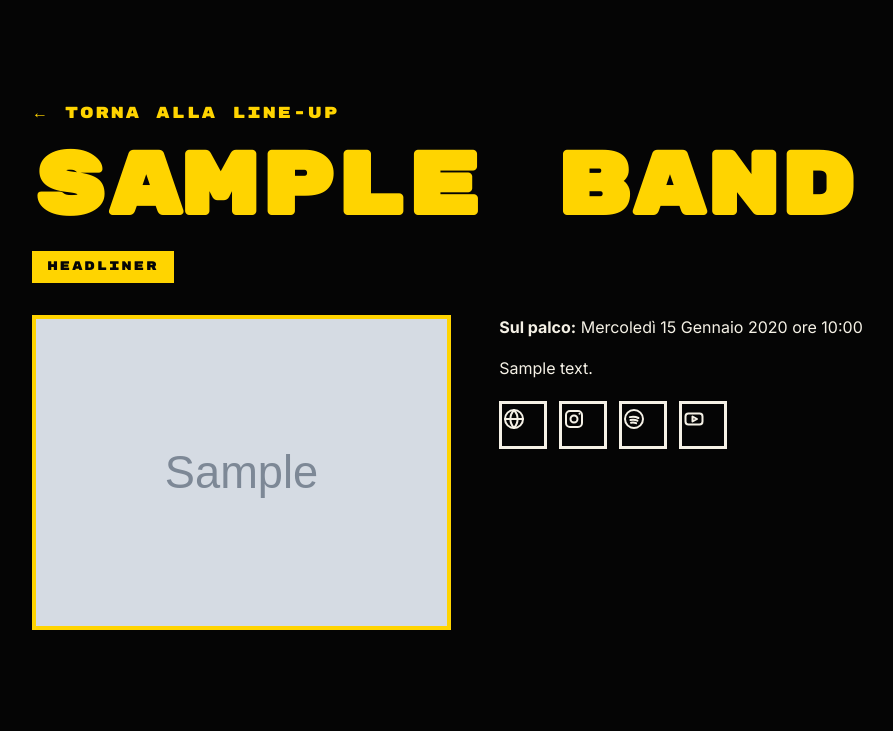
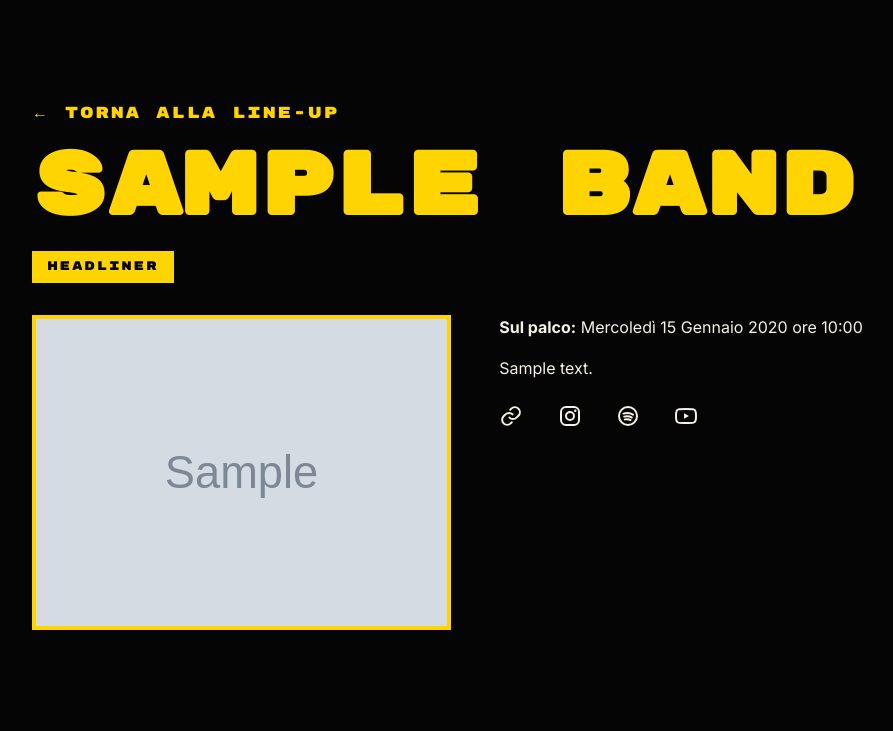
Before and after one commit to DrQuatermass/FestivalDuro, a Django app: a page that uses templates/core/band_detail.html in a window 1280 px wide. Shown: the part 81-812 px from the top of the page, without its empty margins (60-953 px from the left). Run offline with Django 5.2, Linux system fonts and the light colour scheme; tables that the repository leaves empty hold one stand-in row (values such as "Sample post"); grey boxes marked "Sample" are stand-in pictures.

Commit message:
Refine band social icons

```diff
--- a/static/css/main.css
+++ b/static/css/main.css
@@ -674,24 +674,24 @@ h3 { font-size: clamp(1.15rem, 2.5vw, 1.6rem); }
 .band-detail__links {
     margin-top: 1.25rem;
     display: flex;
-    gap: .75rem;
+    gap: .9rem;
     flex-wrap: wrap;
 }
 
 .band-detail__links a {
-    width: 48px;
-    height: 48px;
+    width: 44px;
+    height: 44px;
     display: inline-flex;
     align-items: center;
     justify-content: center;
     color: var(--yellow);
-    border: 3px solid currentColor;
+    border: 0;
     transition: background 160ms ease, color 160ms ease, transform 160ms ease;
 }
 
 .band-detail__links a:hover {
-    background: var(--yellow);
-    color: var(--black);
+    background: transparent;
+    color: var(--bone);
     transform: translateY(-2px);
 }
 
@@ -703,6 +703,12 @@ h3 { font-size: clamp(1.15rem, 2.5vw, 1.6rem); }
     stroke-width: 2;
     stroke-linecap: round;
     stroke-linejoin: round;
+}
+
+.band-detail__links .icon-fill,
+.band-detail__links .icon-dot {
+    fill: currentColor;
+    stroke: none;
 }
 
 /* ============ FOOTER ============ */
--- a/templates/core/band_detail.html
+++ b/templates/core/band_detail.html
@@ -30,8 +30,8 @@
                     <li>
                         <a href="{{ band.sito_web }}" target="_blank" rel="noopener" aria-label="Sito web di {{ band.nome }}" title="Sito web">
                             <svg viewBox="0 0 24 24" aria-hidden="true" focusable="false">
-                                <circle cx="12" cy="12" r="9"></circle>
-                                <path d="M3 12h18M12 3c2.4 2.6 3.6 5.6 3.6 9s-1.2 6.4-3.6 9M12 3c-2.4 2.6-3.6 5.6-3.6 9s1.2 6.4 3.6 9"></path>
+                                <path d="M10.4 13.6a5 5 0 0 0 7.1 0l1.9-1.9a5 5 0 0 0-7.1-7.1l-1.1 1.1"></path>
+                                <path d="M13.6 10.4a5 5 0 0 0-7.1 0l-1.9 1.9a5 5 0 0 0 7.1 7.1l1.1-1.1"></path>
                             </svg>
                         </a>
                     </li>
@@ -40,9 +40,9 @@
                     <li>
                         <a href="{{ band.instagram }}" target="_blank" rel="noopener" aria-label="Instagram di {{ band.nome }}" title="Instagram">
                             <svg viewBox="0 0 24 24" aria-hidden="true" focusable="false">
-                                <rect x="4" y="4" width="16" height="16" rx="4"></rect>
-                                <circle cx="12" cy="12" r="3.5"></circle>
-                                <path d="M17.5 6.8h.01"></path>
+                                <rect x="3" y="3" width="18" height="18" rx="5"></rect>
+                                <circle cx="12" cy="12" r="4"></circle>
+                                <circle class="icon-dot" cx="17.2" cy="6.8" r="1.2"></circle>
                             </svg>
                         </a>
                     </li>
@@ -52,7 +52,9 @@
                         <a href="{{ band.spotify }}" target="_blank" rel="noopener" aria-label="Spotify di {{ band.nome }}" title="Spotify">
                             <svg viewBox="0 0 24 24" aria-hidden="true" focusable="false">
                                 <circle cx="12" cy="12" r="9"></circle>
-                                <path d="M7.8 10.1c3.1-.8 6-.5 8.6.9M8.4 13c2.4-.6 4.8-.4 7 .7M9 15.7c1.8-.4 3.5-.3 5.1.5"></path>
+                                <path d="M7.4 9.6c3.5-1 6.7-.7 9.6 1"></path>
+                                <path d="M8.1 12.6c2.7-.7 5.3-.5 7.6.8"></path>
+                                <path d="M8.8 15.4c2-.5 3.9-.3 5.7.6"></path>
                             </svg>
                         </a>
                     </li>
@@ -61,8 +63,8 @@
                     <li>
                         <a href="{{ band.youtube }}" target="_blank" rel="noopener" aria-label="YouTube di {{ band.nome }}" title="YouTube">
                             <svg viewBox="0 0 24 24" aria-hidden="true" focusable="false">
-                                <rect x="3.5" y="6.5" width="17" height="11" rx="3"></rect>
-                                <path d="M10.5 9.5v5l4.5-2.5-4.5-2.5z"></path>
+                                <path d="M22 12s0-3.2-.4-4.6a2.8 2.8 0 0 0-2-2C17.9 5 12 5 12 5s-5.9 0-7.6.4a2.8 2.8 0 0 0-2 2C2 8.8 2 12 2 12s0 3.2.4 4.6a2.8 2.8 0 0 0 2 2C6.1 19 12 19 12 19s5.9 0 7.6-.4a2.8 2.8 0 0 0 2-2c.4-1.4.4-4.6.4-4.6z"></path>
+                                <path class="icon-fill" d="M10 9.2v5.6l5-2.8-5-2.8z"></path>
                             </svg>
                         </a>
                     </li>
```
